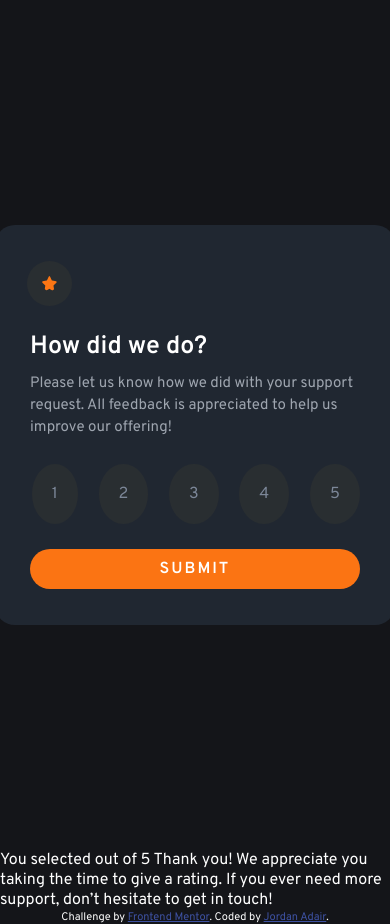
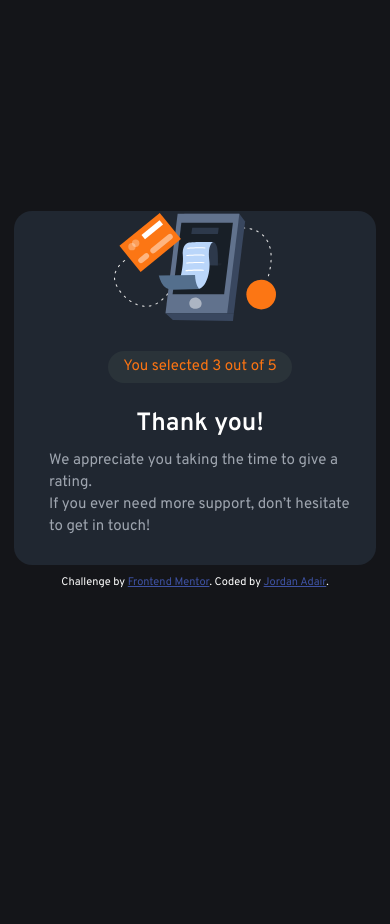
Before and after one commit to JordanAdair/interactive-rating-component-main, a plain HTML site: page interactive-rating-component-main/index.html in a window 390 px wide. Both pictures are taken after a click on the button "SUBMIT". After the commit the page ends 844 px from the top, so only its background shows below. Drawn offline with Linux system fonts and the light colour scheme.

Commit message:
Finished project

```diff
--- a/interactive-rating-component-main/index.html
+++ b/interactive-rating-component-main/index.html
@@ -21,6 +21,7 @@
 			.attribution {
 				font-size: 11px;
 				text-align: center;
+				margin-top: 10px;
 			}
 			.attribution a {
 				color: hsl(228, 45%, 44%);
@@ -40,33 +41,45 @@
 			</p>
 			<form>
 				<fieldset class="rating-buttons">
-					<input type="radio" id="rating-1" name="rating" />
+					<input type="radio" id="rating-1" name="rating" value="1" />
 					<label for="rating-1">1</label>
 
-					<input type="radio" id="rating-2" name="rating" />
+					<input type="radio" id="rating-2" name="rating" value="2" />
 					<label for="rating-2">2</label>
 
-					<input type="radio" id="rating-3" name="rating" />
+					<input type="radio" id="rating-3" name="rating" value="3" checked />
 					<label for="rating-3">3</label>
 
-					<input type="radio" id="rating-4" name="rating" />
+					<input type="radio" id="rating-4" name="rating" value="4" />
 					<label for="rating-4">4</label>
 
-					<input type="radio" id="rating-5" name="rating" />
+					<input type="radio" id="rating-5" name="rating" value="5" />
 					<label for="rating-5">5</label>
 				</fieldset>
 			</form>
-			<button class="submit" id="submit" type="submit">SUBMIT</button>
+			<button
+				class="submit"
+				id="submit"
+				type="submit"
+				onclick="initiateThankYouScreen()"
+			>
+				SUBMIT
+			</button>
 		</div>
 		<!-- Rating state end -->
 
 		<!-- Thank you state start -->
 
-		You selected
-		<!-- Add rating here -->
-		out of 5 Thank you! We appreciate you taking the time to give a rating. If
-		you ever need more support, don’t hesitate to get in touch!
-
+		<!-- Empty until submit is clicked, then loaded with "You selected (radio button value) out of 5." -->
+		<div class="thank-you-wrapper hidden">
+			<img src="./images/illustration-thank-you.svg" alt="Thank you image" />
+			<p class="radio-val"></p>
+			<h1>Thank you!</h1>
+			<p>
+				We appreciate you taking the time to give a rating. <br />
+				If you ever need more support, don’t hesitate to get in touch!
+			</p>
+		</div>
 		<!-- Thank you state end -->
 
 		<div class="attribution">
--- a/interactive-rating-component-main/rating.js
+++ b/interactive-rating-component-main/rating.js
@@ -1,10 +1,19 @@
-const ratingButton1 = document.getElementById("rating-1");
-const submitButton = document.getElementById("submit");
+const ratingWrapper = document.querySelector(".rating-wrapper");
+const thankYouWrapper = document.querySelector(".thank-you-wrapper");
+const selectedMessage = document.querySelector(".radio-val");
 
-ratingButton1.addEventListener("click", () => {
-	console.log("CLICK");
-});
+function initiateThankYouScreen() {
+	const ratings = document.getElementsByName("rating");
+	for (i = 0; i < ratings.length; i++) {
+		// Grab checked value
+		if (ratings[i].checked) {
+			console.log(ratings[i].value);
+			// Load the data inside of the empty selectedMessages <p> tag
+			selectedMessage.textContent = `You selected ${ratings[i].value} out of 5`;
 
-submitButton.addEventListener("click", () => {
-	console.log("CLICK");
-});
+			// Hide ratings, show thank you message.
+			ratingWrapper.classList.add("hidden");
+			thankYouWrapper.classList.remove("hidden");
+		}
+	}
+}
--- a/interactive-rating-component-main/styles.css
+++ b/interactive-rating-component-main/styles.css
@@ -7,7 +7,7 @@
 	--neutral-light-grey: hsl(216, 12%, 54%);
 	--neutral-medium-grey: #9ea5af;
 	--neutral-blue: #202731;
-	--neutral-dark-blue: #292e31;
+	--neutral-dark-blue: #2a3339;
 	--neutral-very-dark-blue: #141519;
 
 	/* Typography variables */
@@ -22,13 +22,12 @@
 	padding: 0%;
 	font-family: "Overpass", sans-serif;
 	color: white;
+	user-select: none;
 }
 
 body {
-	display: flex;
-	flex-direction: column;
-	align-items: center;
 	background: var(--neutral-very-dark-blue);
+	margin-top: 25vh;
 }
 
 h1 {
@@ -46,18 +45,18 @@ p {
 	margin-left: 10px;
 	line-height: 22px;
 }
-
 /* Rating wrapper */
 
 .rating-wrapper {
 	display: flex;
 	flex-direction: column;
 	justify-content: center;
-	min-width: 350px;
-	min-height: 400px;
-	max-width: 350px;
-	max-height: 500px;
-	margin: 225px 275px 225px 275px;
+	min-width: 20vw;
+	min-height: 42vh;
+	max-width: 20vw;
+	max-height: 42vh;
+	margin: 0 auto;
+	/* margin: 225px 275px 225px 275px; */
 	padding: 0px 25px 0px 25px;
 	background-color: var(--neutral-blue);
 	border-radius: 5%;
@@ -74,6 +73,7 @@ p {
 
 .rating-buttons input {
 	visibility: hidden;
+	position: inherit;
 }
 
 .rating-buttons label {
@@ -83,13 +83,19 @@ p {
 	cursor: pointer;
 	font-size: var(--button-submit);
 	margin-left: -10px;
-	padding: 20px;
+	padding: 15px 20px 15px 20px;
 	border-radius: 50%;
 }
 
 .rating-buttons label:hover {
 	background-color: var(--primary);
 	color: var(--neutral-white);
+}
+
+.rating-buttons input[type="radio"]:checked + label {
+	background-color: var(--neutral-light-grey);
+	transition: none;
+	color: white;
 }
 
 /* Star icon */
@@ -111,7 +117,7 @@ p {
 	cursor: pointer;
 	background-color: var(--primary);
 	border: none;
-	border-radius: 20px;
+	border-radius: 25px;
 	min-height: 40px;
 	letter-spacing: 2px;
 	font-size: var(--button-submit);
@@ -120,6 +126,7 @@ p {
 	margin-bottom: 25px;
 	margin-left: 10px;
 	margin-right: 10px;
+	padding: 13px 0px 13px 0px;
 	transition: all 0.25s ease-in-out;
 }
 
@@ -127,3 +134,64 @@ p {
 	background-color: var(--neutral-white);
 	color: var(--primary);
 }
+
+.thank-you-wrapper {
+	display: flex;
+	flex-direction: column;
+	justify-content: center;
+	align-items: center;
+	min-width: 20vw;
+	min-height: 42vh;
+	max-width: 20vw;
+	max-height: 42vh;
+	margin: 0 auto;
+	/* margin: 225px 275px 225px 275px; */
+	padding: 0px 25px 0px 25px;
+	background-color: var(--neutral-blue);
+	border-radius: 5%;
+}
+
+.radio-val {
+	color: var(--primary);
+	font-weight: 400;
+	margin-top: 30px;
+	background-color: var(--neutral-dark-blue);
+	padding: 5px 15px 5px 15px;
+	border-radius: 25px;
+}
+
+.hidden {
+	display: none;
+}
+
+/* Media Queries */
+
+@media screen and (max-width: 1260px) {
+	.rating-wrapper {
+		min-width: 35vw;
+	}
+
+	.thank-you-wrapper {
+		min-width: 35vw;
+	}
+}
+
+@media screen and (max-width: 690px) {
+	.rating-wrapper {
+		min-width: 50vw;
+	}
+
+	.thank-you-wrapper {
+		min-width: 50vw;
+	}
+}
+
+@media screen and (max-width: 480px) {
+	.rating-wrapper {
+		min-width: 80vw;
+	}
+
+	.thank-you-wrapper {
+		min-width: 80vw;
+	}
+}
```
